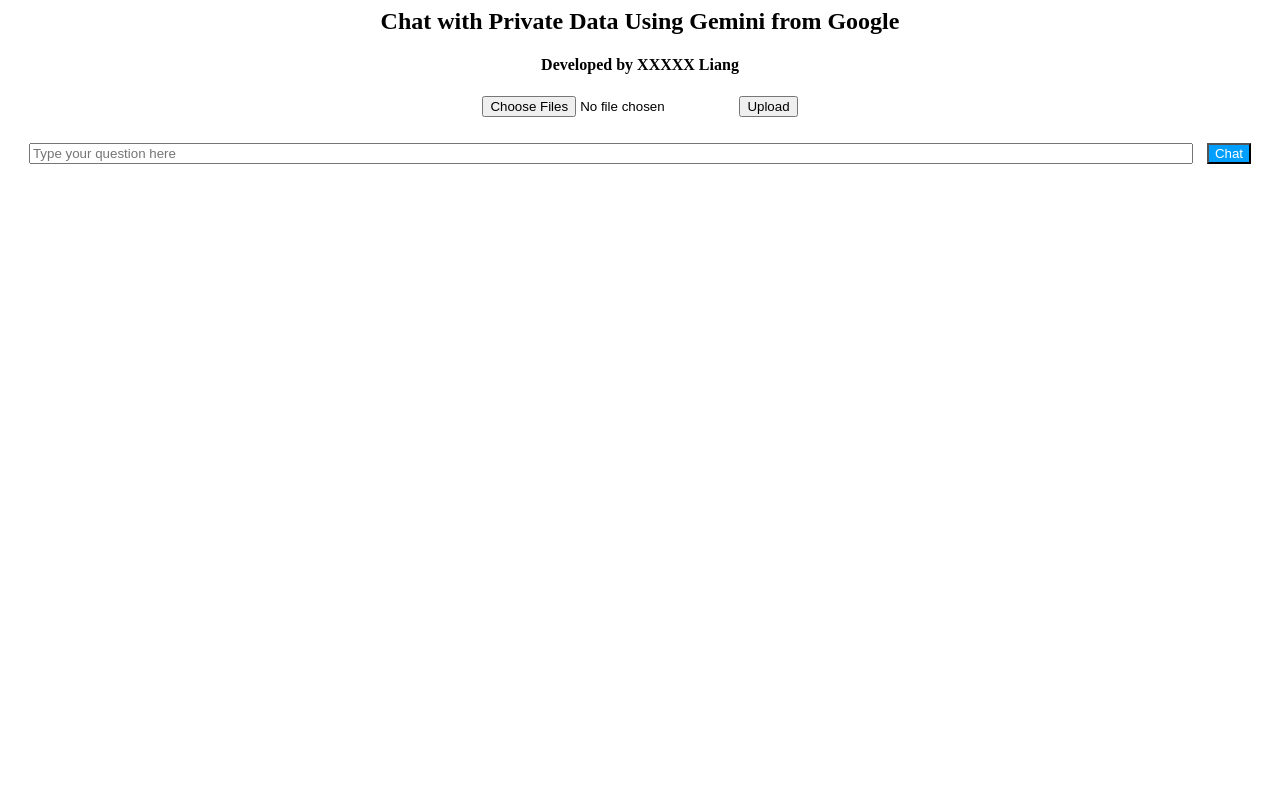
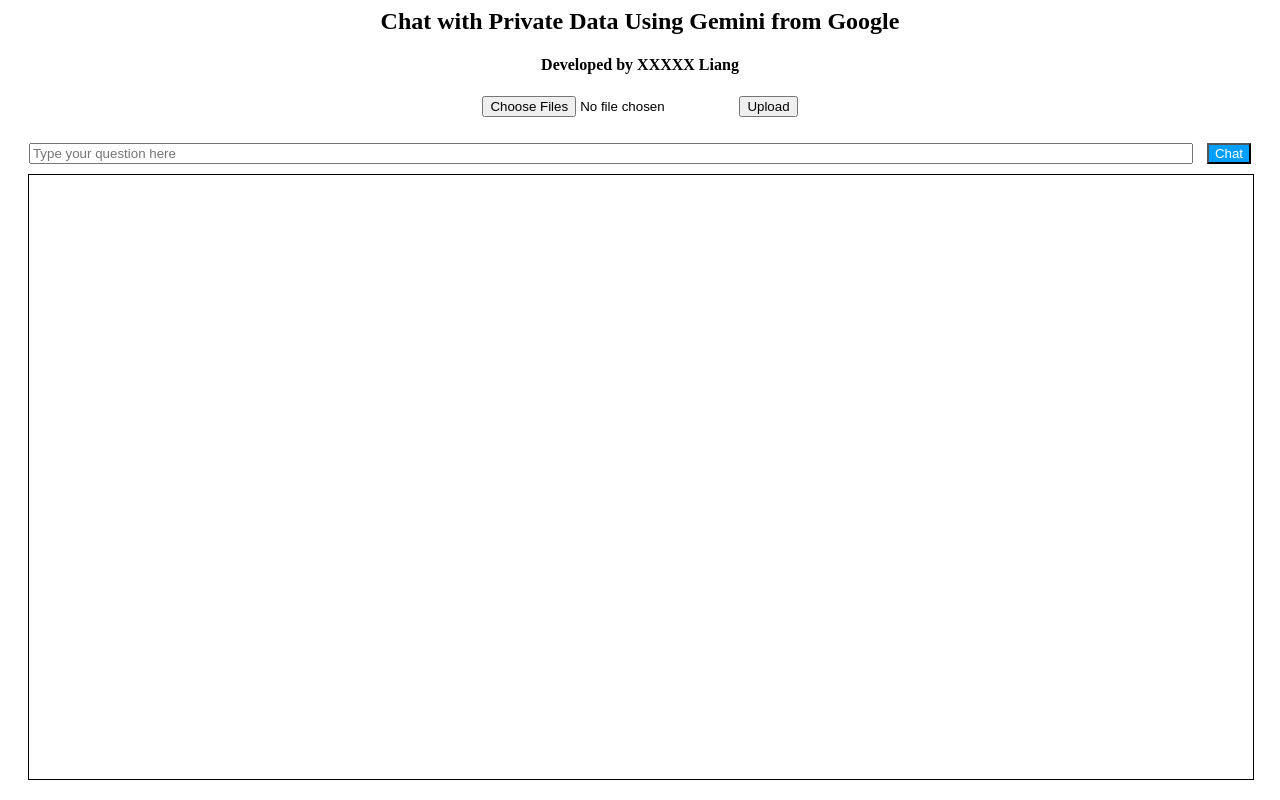
Before and after one commit to JinhuoLiang/flask_app, a Flask app: page / in a window 1280 px wide. Run offline with Flask 3, Linux system fonts and the light colour scheme.

Commit message:
Add answers box an style to HTML

```diff
--- a/src/templates/index.html
+++ b/src/templates/index.html
@@ -6,6 +6,7 @@
             .inputbox { width: calc(100% - 80px); }
             .inputdiv { padding: 10px; }
             .btn-primary { background-color: rgb(0, 159, 255); color: white; margin-left: 10px; }
+            .answers-box { width: calc(100% - 40px); height: calc(100% - 180px); margin-left: 20px; border: 1px solid #000; overflow-y: auto; }
         </style>
     </head>
     <body>
@@ -20,6 +21,7 @@
                 <input id="chat-input" type="text" class="inputbox" placeholder="Type your question here">
                 <button id="chat-button" class="btn btn-primary">Chat</button>
             </div>
+            <div id="answers" class="answers-box"></div>
         </main>
     </body>
 </html>
```
